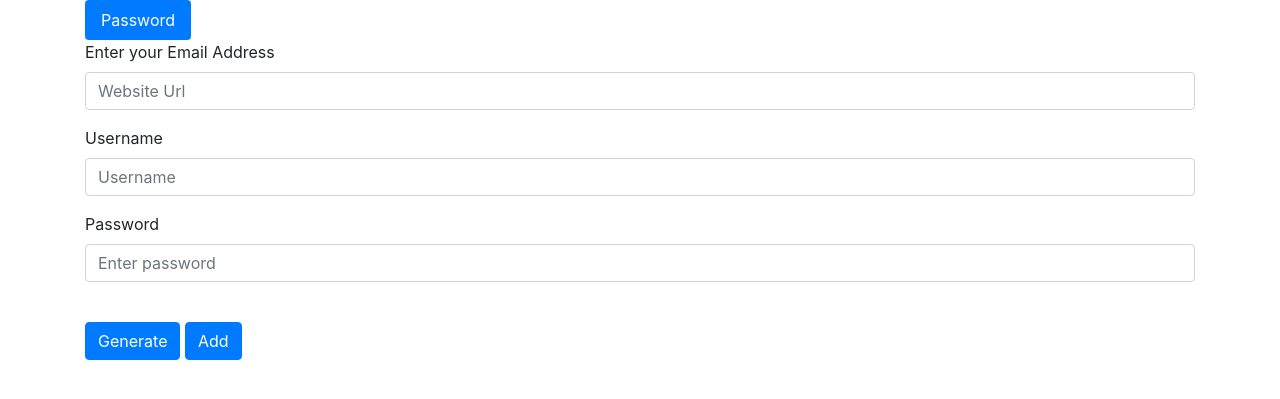
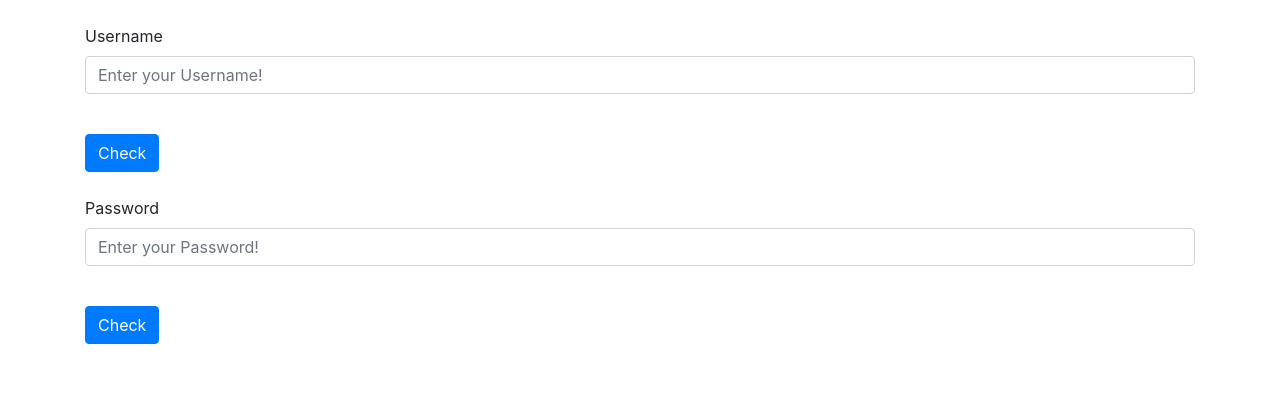
Before and after one commit to Venkateshvenki404224/password_manager, a Flask app: page /check in a window 1280 px wide. Shown: the part 56-455 px from the top of the page. Run offline with Flask 2, Linux system fonts and the light colour scheme; a user stored in the database is signed in; some libraries are stand-ins or nearby versions.

Commit message:
Add files via upload
hh

```diff
--- a/Flask-Web-App-Tutorial/website/templates/base.html
+++ b/Flask-Web-App-Tutorial/website/templates/base.html
@@ -1,5 +1,5 @@
 <!DOCTYPE html>
-<html>
+<html lang="">
   <head>
     <meta charset="utf-8" />
     <meta name="viewport" content="width=device-width, initial-scale=1" />
@@ -16,8 +16,12 @@
     />
     <link
       rel="stylesheet"
-      href="/website/templates/style.css">
-
+      href="/website/templates/style.css"
+    />
+    <link
+        rel="icon"
+        href="/website/static/favicon.ico"
+    />
     <title>{% block title %}Home{% endblock %}</title>
   </head>
   <body>
--- a/Flask-Web-App-Tutorial/website/templates/check.html
+++ b/Flask-Web-App-Tutorial/website/templates/check.html
@@ -1,47 +1,37 @@
 {% extends "base.html" %} {% block title %}Add Password{% endblock %} {% block content
 %}
 <form method="POST">
-<ul class="nav nav-pills">
-  <li class="nav-item">
-    <a class="nav-link active" aria-current="page" href="check_pass">Password</a>
-  </li>
-    </ul>
-  <div class="form-group">
-    <label for="text">Enter your Email Address</label>
-    <input
-      type="text"
-      class="form-control"
-      id="url"
-      name="url"
-      placeholder="Website Url"
-    />
-  </div>
+    <br>
   <div class="form-group">
     <label for="username">Username</label>
+      <br>
     <input
       type="text"
       class="form-control"
       id="username"
       name="username"
-      placeholder="Username"
+      placeholder="Enter your Username!"
     />
   </div>
-  <div class="form-group">
-    <label for="password">Password</label>
+  <br>
+    <div>
+  <button type="submit" class="btn btn-primary">Check</button>
+    </div>
+    <br />
+    <div class="form-group">
+    <label for="username">Password</label>
+      <br>
     <input
       type="password"
       class="form-control"
-      id="psw"
-      name="psw"
-      data-toggle="password"
-      data-placement="before"
-      placeholder="Enter password"
+      id="password"
+      name="password"
+      placeholder="Enter your Password!"
     />
   </div>
-  <br />
+  <br>
     <div>
-  <button type="button" class="btn btn-primary" onclick="Password()">Generate</button>
-  <button type="submit" class="btn btn-primary">Add</button>
-        </div>
+  <button type="submit" class="btn btn-primary">Check</button>
+    </div>
 </form>
 {% endblock %}
--- a/Flask-Web-App-Tutorial/website/templates/home.html
+++ b/Flask-Web-App-Tutorial/website/templates/home.html
@@ -1,5 +1,6 @@
 {% extends "base.html" %} {% block title %}Home{% endblock %} {% block content
 %}
+<div class="body">
 		<table class="table table-striped table-bordered" style="width:100%">
         <thead class="table table-striped">
 			<tr>
@@ -24,4 +25,5 @@
 			{% endfor %}
         </tbody>
 		</table>
+</div>
 {% endblock %}
--- a/Flask-Web-App-Tutorial/website/templates/style.css
+++ b/Flask-Web-App-Tutorial/website/templates/style.css
@@ -1,3 +1,6 @@
 #title{
-    background-color:#ff4c68;
+    background-color:#2C3639;
 }
+.body{
+    background-color: aqua;
+}
```
Also changed, not shown: Flask-Web-App-Tutorial/website/templates/index.html (added, +7 -0 lines), Flask-Web-App-Tutorial/website/static/wallpaperflare.com_wallpaper.jpg (added).
